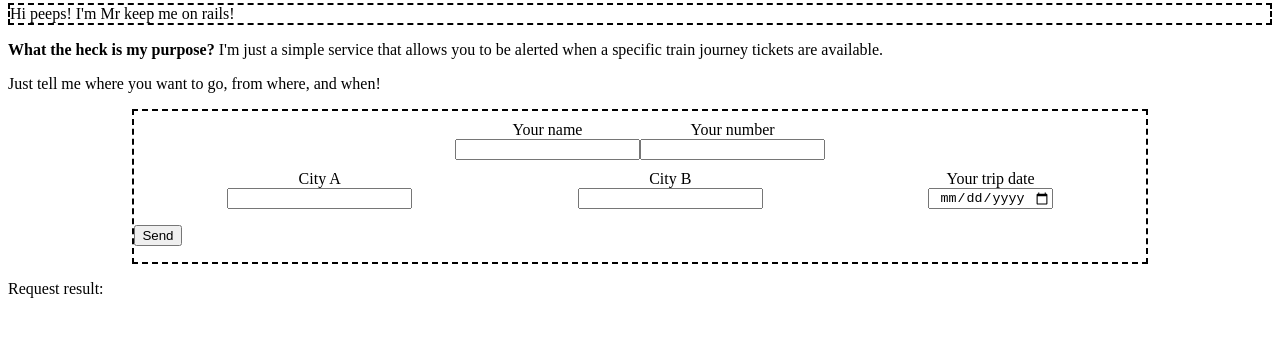
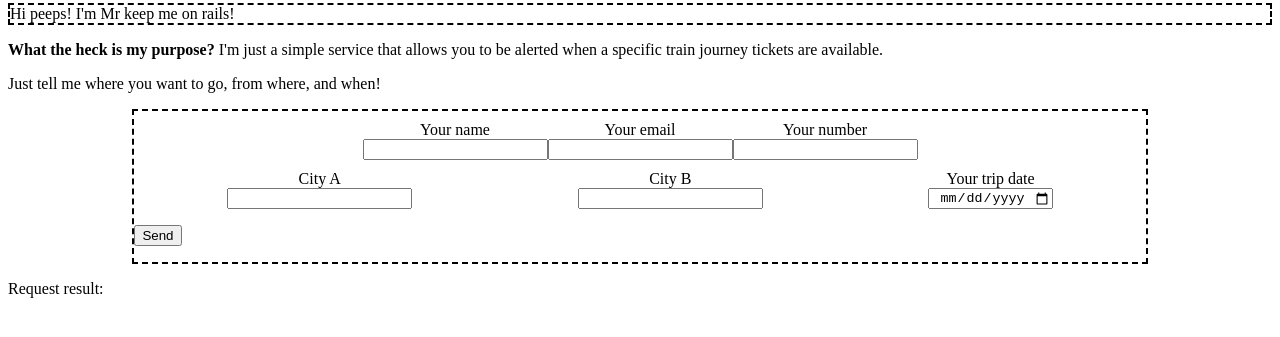
Before and after one commit to aalbertRT/KeepMeOnRails, a website: page app.html in a window 1280 px wide. Shown: the part 81-418 px from the top of the page. Drawn offline with Linux system fonts and the light colour scheme.

Commit message:
[*] Add email to form

```diff
--- a/app.html
+++ b/app.html
@@ -15,6 +15,9 @@
 				<div id="userPersonalInfos">
 					<div class="personalInfos">
 						<label for="firstName">Your name</label><input type="text" name="firstName" id="firstName">
+					</div>
+					<div class="personalInfos">
+						<label for="email">Your email</label><input type="email" name="email" id="email" >
 					</div>
 					<div class="personalInfos">
 						<label for="phoneNumber">Your number</label><input type="text" pattern="^0[6-7][0-9]{8}$" name="phoneNumber" id="phoneNumber" >
--- a/index.js
+++ b/index.js
@@ -20,6 +20,7 @@ function onSubmit(event) {
 	event.preventDefault();
 	let formInput = {
 		firstName: document.getElementById("firstName").value,
+		email: document.getElementById("email").value,
 		phoneNumber: document.getElementById("phoneNumber").value,
 		cityA: document.getElementById("cityA").value,
 		cityB: document.getElementById("cityB").value,
```
